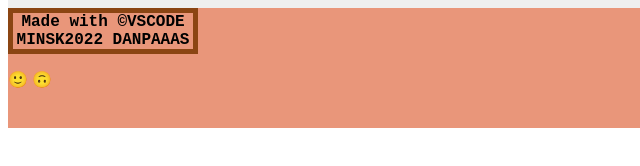
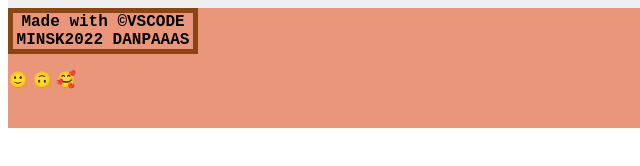
Before and after one commit to Danpas47/Danpas47.github.io, a plain HTML site: page index.html in a window 1280 px wide. Shown: the part 1327-1493 px from the top of the page, 0-640 px from the left. Drawn offline with Linux system fonts and the light colour scheme.

Commit message:
Update index.html

```diff
--- a/index.html
+++ b/index.html
@@ -41,7 +41,7 @@
     <footer>
         <div class="bottom">
             <p id="programm">Made with &#169VSCODE<br>MINSK2022 DANPAAAS</p>
-            <p> &#128578 &#128579</p>
+            <p> &#128578 &#128579 &#129392</p>
         </div>
 
     </footer>
```
